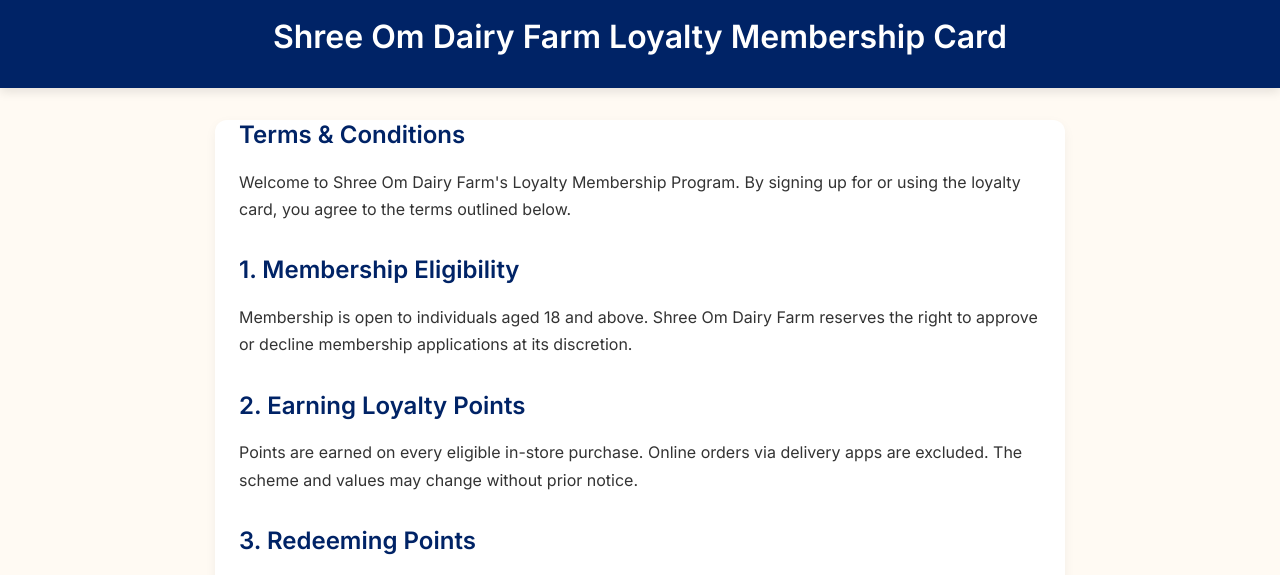
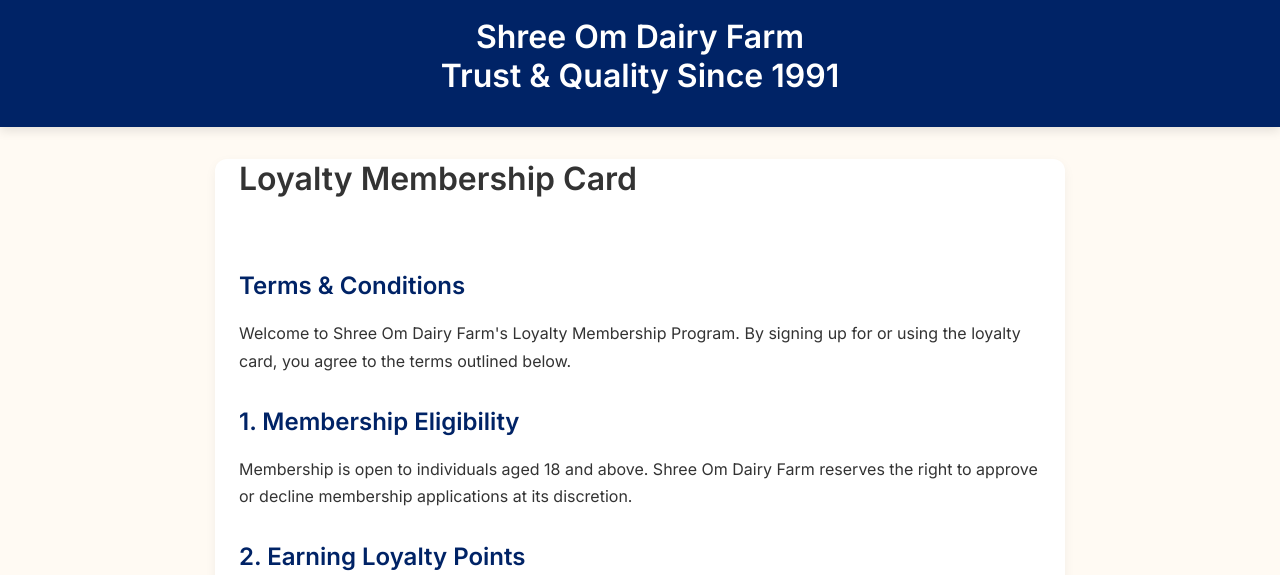
Before and after one commit to CasperOm/Loyalty-Membership-TnC, a plain HTML site: page index.html in a window 1280 px wide. Shown: the part 175-750 px from the top of the page. Drawn offline with Linux system fonts and the light colour scheme.

Commit message:
Update index.html

```diff
--- a/index.html
+++ b/index.html
@@ -100,10 +100,11 @@
 <body>
   <header>
     <img src="logo.png" alt="Shree Om Dairy Farm Logo">
-    <h1>Shree Om Dairy Farm Loyalty Membership Card</h1>
+    <h1>Shree Om Dairy Farm<br>Trust & Quality Since 1991</h1>
   </header>
 
   <div class="container">
+    <h1>Loyalty Membership Card</h1></br>
     <h2>Terms & Conditions</h2>
     <p>Welcome to Shree Om Dairy Farm's Loyalty Membership Program. By signing up for or using the loyalty card, you agree to the terms outlined below.</p>
 
```
